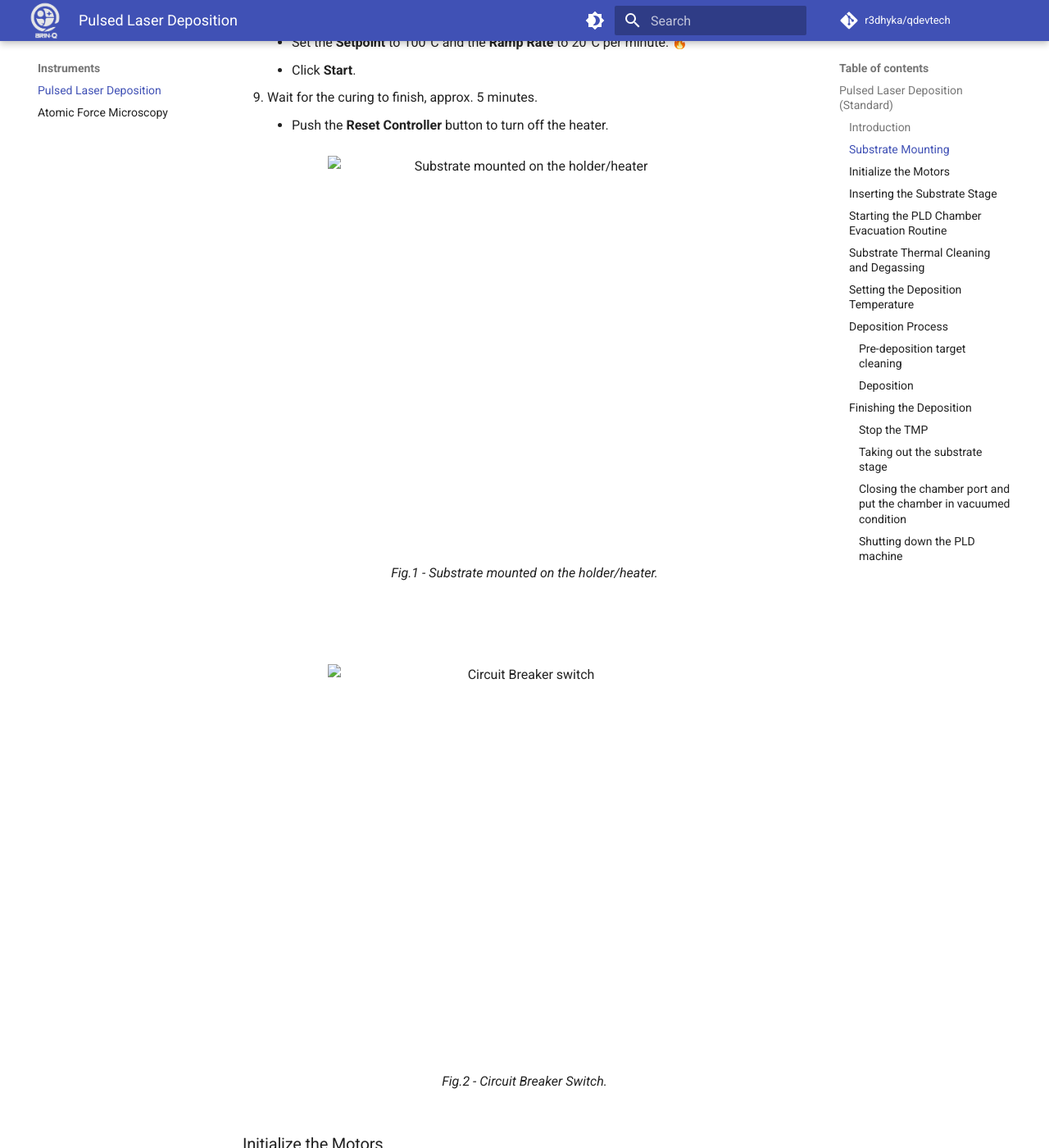
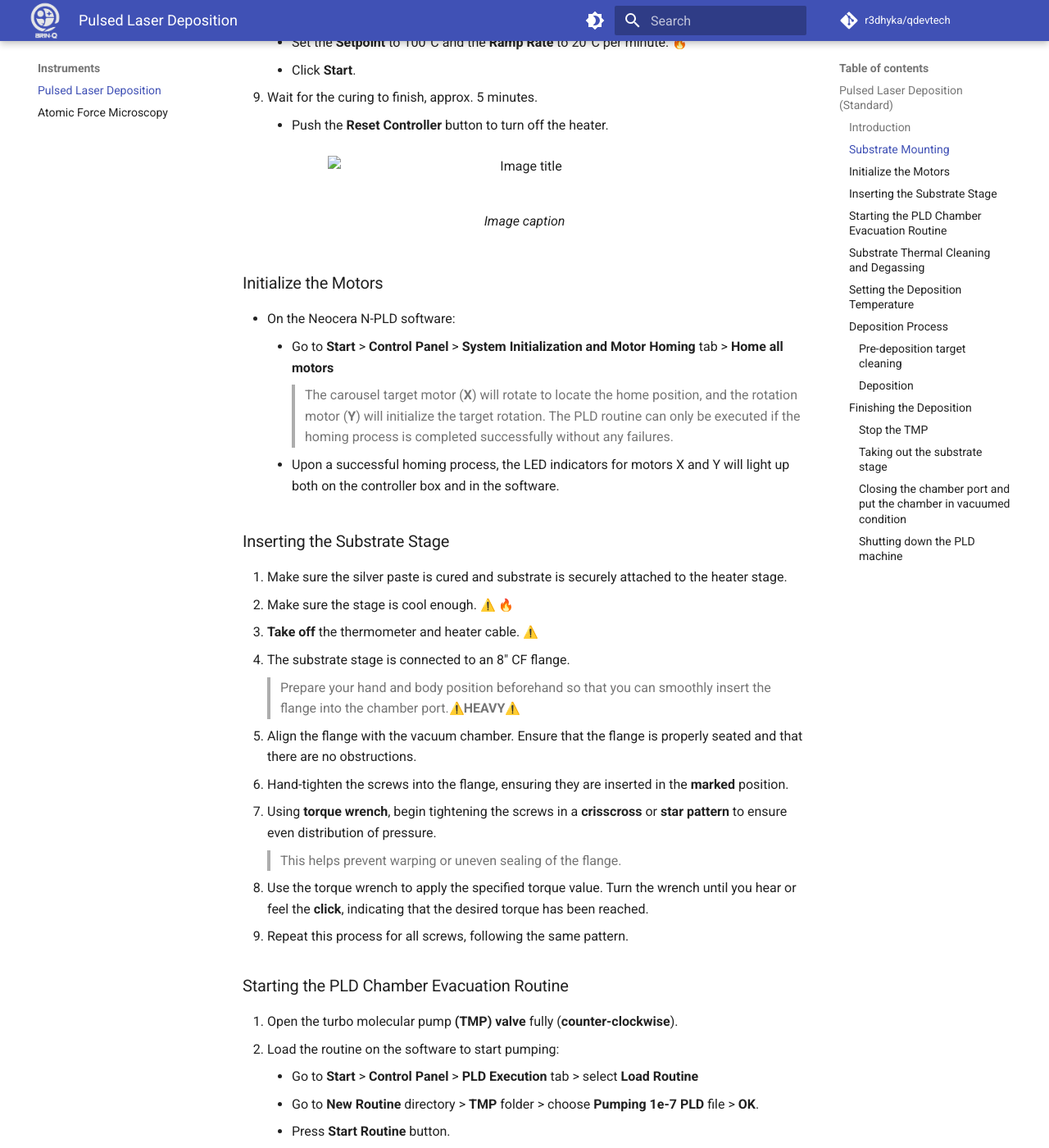
Before and after one commit to r3dhyka/qudev, an MkDocs documentation site: the page built from docs/instruments/pld.md, in a window 1280 px wide and 1400 px high, scrolled down 1266 px. Shown: the whole window at 82% size. Built offline with MkDocs 1.6.1 and Material for MkDocs 9.7.7, drawn with Linux system fonts in a browser that asks for light colours; emoji names are drawn with the system emoji font; comment, search, counter and statistics services are not loaded.

Commit message:
Update pld.md

```diff
--- a/docs/instruments/pld.md
+++ b/docs/instruments/pld.md
@@ -33,16 +33,11 @@ This documentation covers the basic operation of PLD. For advanced operations su
 9. Wait for the curing to finish, approx. 5 minutes.
     - Push the **Reset Controller** button to turn off the heater.
 
-<figure>
-  <img src="../assets/substrate.png" alt="Substrate mounted on the holder/heater" style="height: 480px; width:480px;"/>
-  <figcaption>Fig.1 - Substrate mounted on the holder/heater.</figcaption>
+<figure markdown="span">
+  ![Image title]("../assets/substrate.png"){ width="480" }
+  <figcaption>Image caption</figcaption>
 </figure>
- <br>
- <br>
-<figure>
-  <img src="../assets/CB.png" alt="Circuit Breaker switch" style="height: 480px; width:480px;"/>
-  <figcaption>Fig.2 - Circuit Breaker Switch.</figcaption>
-</figure>
+
 
 ### Initialize the Motors
 - On the Neocera N-PLD software:
```
